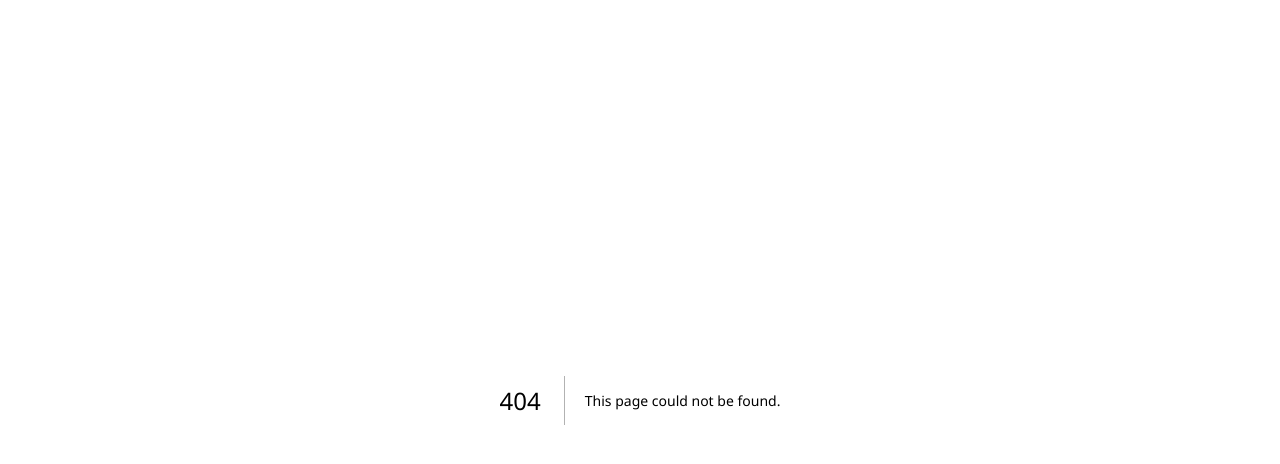
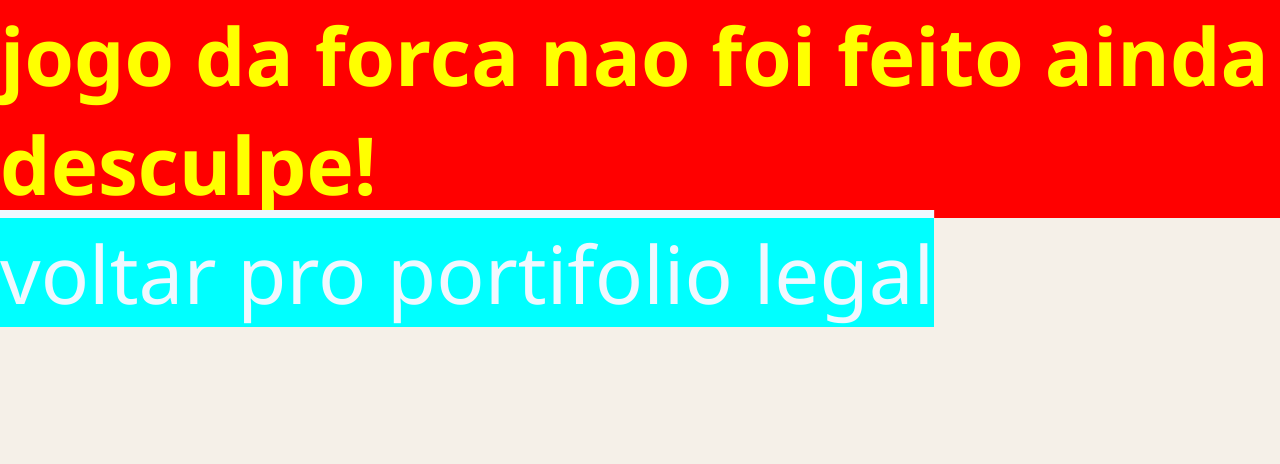
Before and after one commit to bnnto/Meu-Portfolio, a Next.js app in the folder meu-portfolio/: page /jogodaforca in a window 1280 px wide. Before the commit this address had no page. Shown: the top 464 px of the page. Built offline with nearby package versions, Linux system fonts and the light colour scheme.

Commit message:
scrollbar e uns tweaks

```diff
--- /dev/null
+++ b/meu-portfolio/app/jogodaforca/jogo.module.css
@@ -0,0 +1,12 @@
+.classname{
+    font-size: 5rem;
+    background-color: red;
+    color:yellow;
+}
+
+.link{
+    font-size: 5rem;
+    background-color: aqua;
+    color:aliceblue;
+    text-decoration: overline;
+}
--- /dev/null
+++ b/meu-portfolio/app/jogodaforca/page.js
@@ -0,0 +1,10 @@
+import styles from "./jogo.module.css"
+
+export default function Home() {
+  return (
+    <>
+      <h1 className={styles.classname}>jogo da forca nao foi feito ainda desculpe!</h1>
+      <a href="/" className={styles.link}>voltar pro portifolio legal</a>
+    </>
+  );
+}
--- a/meu-portfolio/app/layout.js
+++ b/meu-portfolio/app/layout.js
@@ -13,7 +13,7 @@ const geistMono = Geist_Mono({
 
 export const metadata = {
   title: "Portfólio - Bento",
-  description: "Generated by create next app",
+  description: "Feito por Bento.",
 };
 
 export default function RootLayout({ children }) {
--- a/meu-portfolio/app/page.js
+++ b/meu-portfolio/app/page.js
@@ -7,6 +7,7 @@ export default function Home() {
         <a href="#sobre">Sobre mim</a>
         <a href="#projetos">Projetos</a>
         <a href="#contato">Contato</a>
+        <a href="/jogodaforca" rel="noopener noreferrer">Jogo da Forca</a>
       </div>
 
       <section id="sobre" className={styles.sobre}>
--- a/meu-portfolio/app/page.module.css
+++ b/meu-portfolio/app/page.module.css
@@ -35,6 +35,10 @@
   color: #4f2b02;
   text-shadow: 0 2px 4px rgba(0, 0, 0, 0.2);
   text-align: justify;
+}
+
+.sobre h2{
+  color: #174e57;
 }
 
 .imgFluid {
@@ -135,7 +139,7 @@
 }
 
 .footerNome{
-  color: #4f2b02;
+  color: #174e57;
   font-size: 1.5rem;
   font-weight: 700;
   margin: 0;
@@ -156,7 +160,7 @@
 
 .footerDir h3{
   font-size: 1.4rem;
-  color:#4f2b02;
+  color:#174e57;
   margin: 0;
 }
 
@@ -188,3 +192,17 @@
   width: 40px;
   height: 40px;
 }
+
+::-webkit-scrollbar{
+  background-color: #3b1f00;
+  width: 12px;
+}
+
+::-webkit-scrollbar-thumb{
+  background-color: #f5f0e8;
+  border-radius: 12px;
+}
+
+::-webkit-scrollbar-thumb:active{
+  background-color: #174e57;
+}
```
